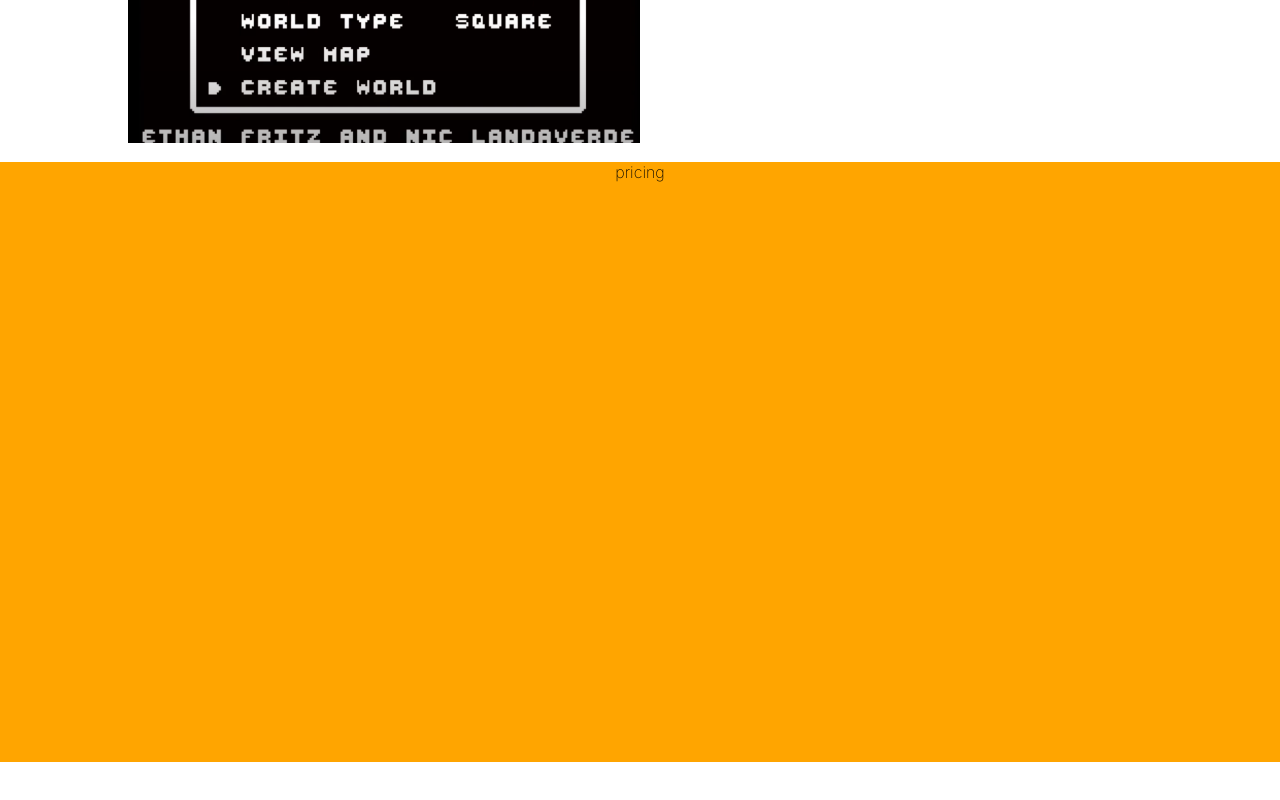
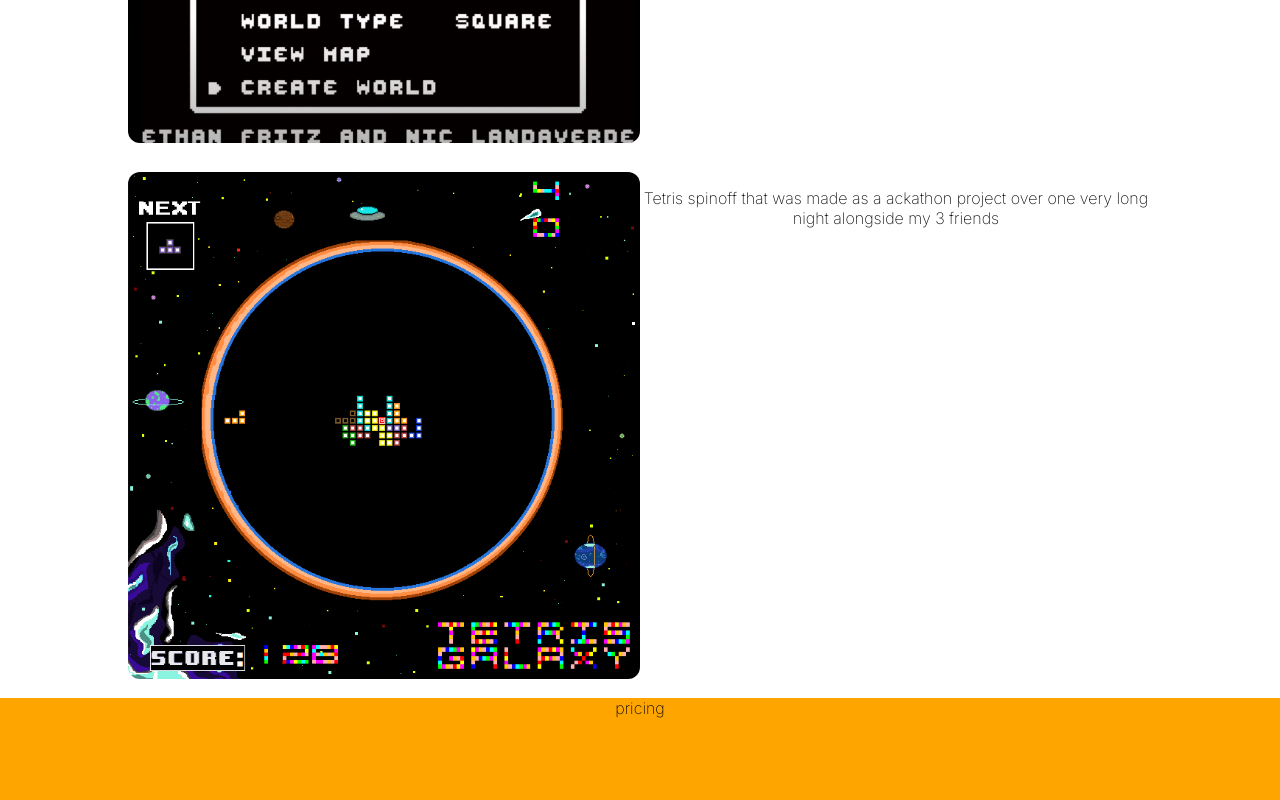
Before and after one commit to landaverdend/portfolio-site, a React (Vite) app: page / in a window 1280 px wide. Shown: the part 1517-2317 px from the top of the page. Before the commit the page ends 2279 px from the top, so only its background shows below. Built offline with nearby package versions, Linux system fonts and the light colour scheme.

Commit message:
some more projects.

```diff
--- a/src/views/resumeView/ResumeView.tsx
+++ b/src/views/resumeView/ResumeView.tsx
@@ -3,6 +3,7 @@ import './resume-view.css';
 import me from '@assets/images/me.png';
 import voltorb from '@assets/images/trimmedVoltorb.gif';
 import isleAdvanceGIF from '@assets/images/isleAdvance.png';
+import tetrisGalaxyGif from '@assets/images/tetris-galaxy.png';
 
 type PCProps = {
   src: string;
@@ -31,6 +32,10 @@ function ProjectContainer() {
       <ProjectCard
         src={isleAdvanceGIF}
         desc={'Gameboy Advance Homebrew project made alongside my friend for our Senior Year capstone project'}
+      />
+      <ProjectCard
+        src={tetrisGalaxyGif}
+        desc={'Tetris spinoff that was made as a ackathon project over one very long night alongside my 3 friends'}
       />
     </div>
   );
--- a/src/views/resumeView/resume-view.css
+++ b/src/views/resumeView/resume-view.css
@@ -55,6 +55,7 @@
     img {
       width: 100%;
       height: auto;
+      border-radius: 12px;
     }
   }
 }
```
Also changed, not shown: src/assets/images/tetris-galaxy.png (added).
